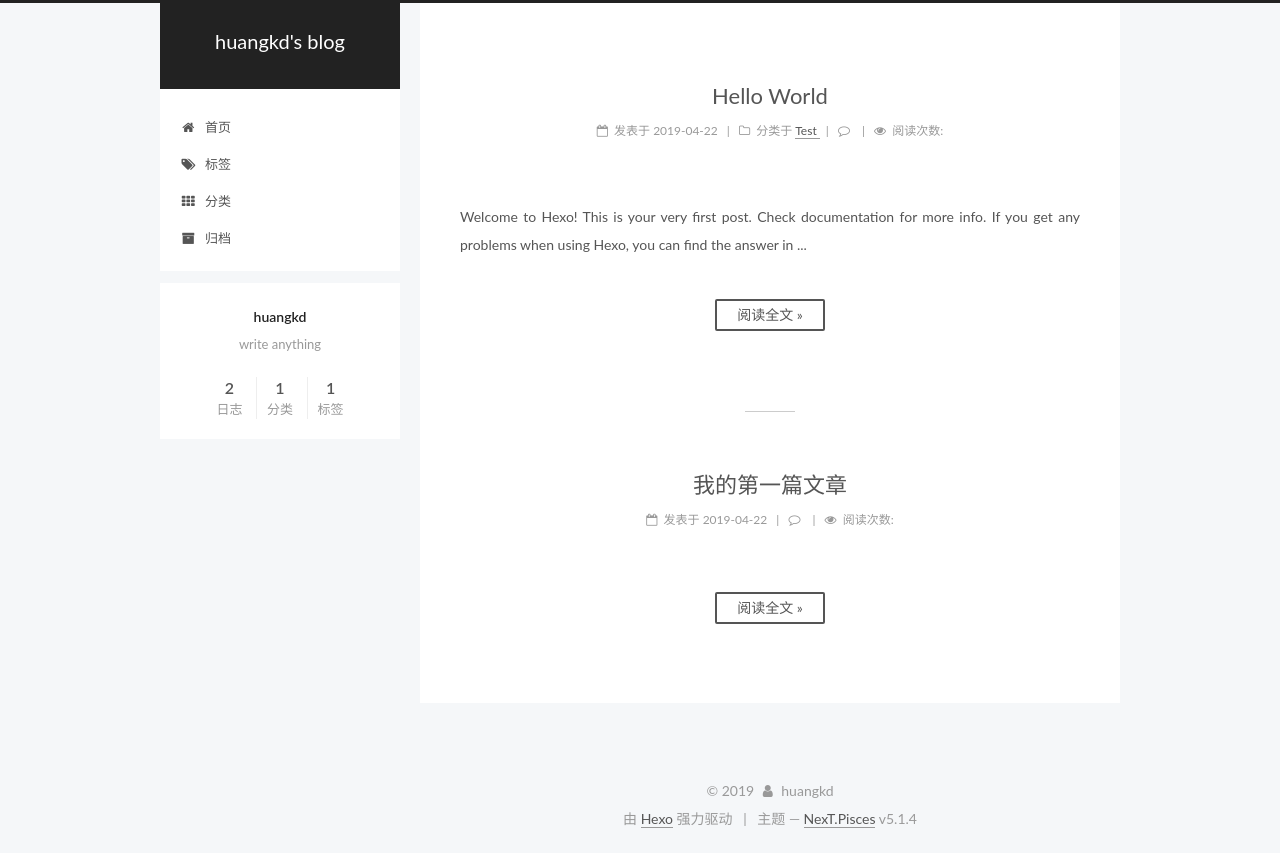
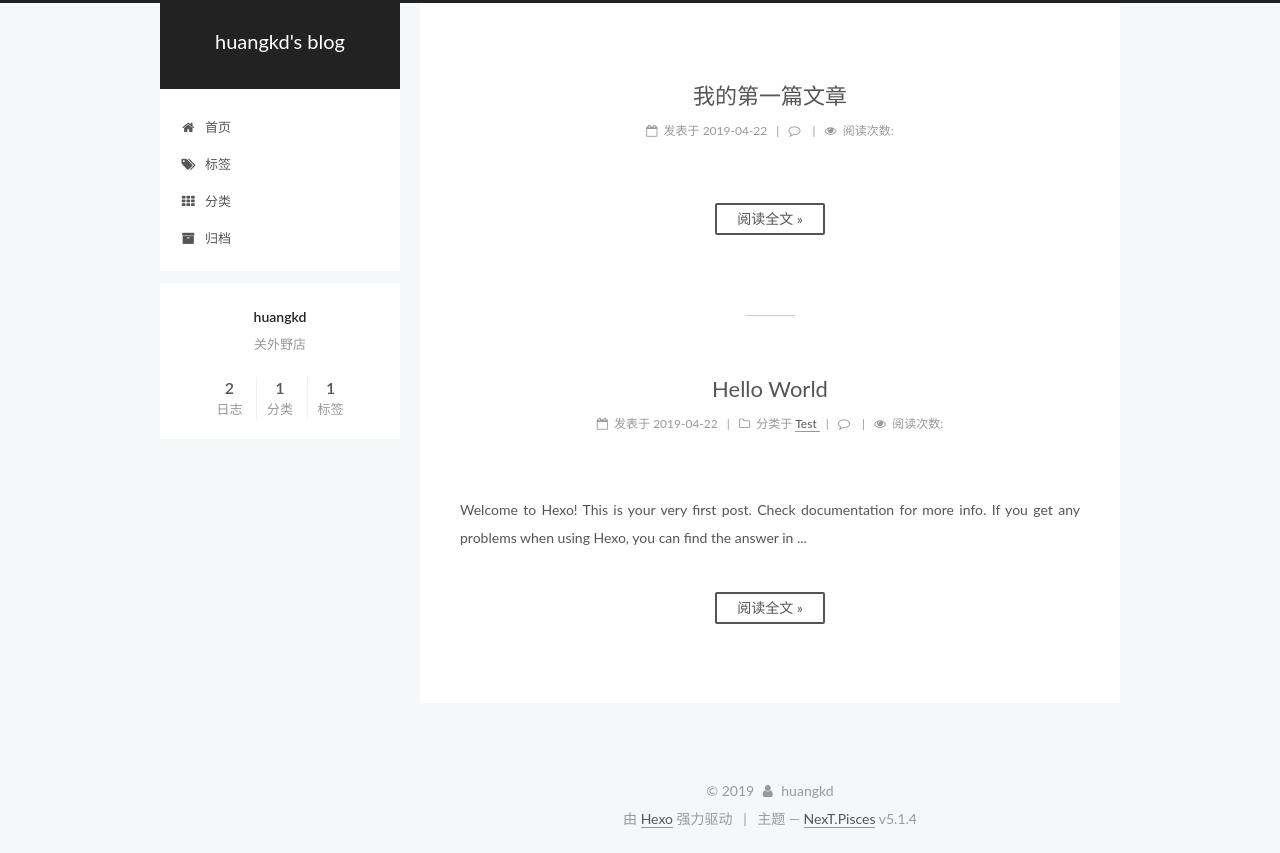
Before and after one commit to hhhhkd/hhhhkd.github.io, a plain HTML site: page index.html in a window 1280 px wide. Drawn offline with Linux system fonts and the light colour scheme; a script that the page names is missing.

Commit message:
Site updated: 2019-04-22 22:16:59

```diff
--- a/css/main.css
+++ b/css/main.css
@@ -1830,7 +1830,7 @@ pre .javascript .function {
   width: 4px;
   height: 4px;
   border-radius: 50%;
-  background: #2e36d2;
+  background: #f0b9ff;
 }
 .links-of-blogroll {
   font-size: 13px;
--- a/index.html
+++ b/index.html
@@ -79,16 +79,16 @@
 
 
 
-<meta name="description" content="write anything">
+<meta name="description" content="关外野店">
 <meta property="og:type" content="website">
 <meta property="og:title" content="huangkd&#39;s blog">
 <meta property="og:url" content="http://huangkd.com/index.html">
 <meta property="og:site_name" content="huangkd&#39;s blog">
-<meta property="og:description" content="write anything">
+<meta property="og:description" content="关外野店">
 <meta property="og:locale" content="zh-Hans">
 <meta name="twitter:card" content="summary">
 <meta name="twitter:title" content="huangkd&#39;s blog">
-<meta name="twitter:description" content="write anything">
+<meta name="twitter:description" content="关外野店">
 
 
 
@@ -238,6 +238,153 @@
           <div id="content" class="content">
 
   <section id="posts" class="posts-expand">
+
+
+
+
+
+
+
+
+
+  <article class="post post-type-normal" itemscope itemtype="http://schema.org/Article">
+
+
+
+  <div class="post-block">
+    <link itemprop="mainEntityOfPage" href="http://huangkd.com/2019/04/22/我的第一篇文章/">
+
+    <span hidden itemprop="author" itemscope itemtype="http://schema.org/Person">
+      <meta itemprop="name" content="huangkd">
+      <meta itemprop="description" content>
+      <meta itemprop="image" content="/images/avatar.gif">
+    </span>
+
+    <span hidden itemprop="publisher" itemscope itemtype="http://schema.org/Organization">
+      <meta itemprop="name" content="huangkd's blog">
+    </span>
+
+
+      <header class="post-header">
+
+
+
+          <h1 class="post-title" itemprop="name headline">
+
+                <a class="post-title-link" href="/2019/04/22/我的第一篇文章/" itemprop="url">我的第一篇文章</a></h1>
+
+
+        <div class="post-meta">
+          <span class="post-time">
+
+              <span class="post-meta-item-icon">
+                <i class="fa fa-calendar-o"></i>
+              </span>
+
+                <span class="post-meta-item-text">发表于</span>
+
+              <time title="创建于" itemprop="dateCreated datePublished" datetime="2019-04-22T15:32:47+08:00">
+                2019-04-22
+              </time>
+
+
+
+
+
+          </span>
+
+
+
+
+
+              <span class="post-comments-count">
+                <span class="post-meta-divider">|</span>
+                <span class="post-meta-item-icon">
+                  <i class="fa fa-comment-o"></i>
+                </span>
+                <a href="/2019/04/22/我的第一篇文章/#comments" itemprop="discussionUrl">
+                  <span class="post-comments-count valine-comment-count" data-xid="/2019/04/22/我的第一篇文章/" itemprop="commentCount"></span>
+                </a>
+              </span>
+
+
+
+
+
+             <span id="/2019/04/22/我的第一篇文章/" class="leancloud_visitors" data-flag-title="我的第一篇文章">
+               <span class="post-meta-divider">|</span>
+               <span class="post-meta-item-icon">
+                 <i class="fa fa-eye"></i>
+               </span>
+
+                 <span class="post-meta-item-text">阅读次数&#58;</span>
+
+                 <span class="leancloud-visitors-count"></span>
+             </span>
+
+
+
+
+
+
+
+
+        </div>
+      </header>
+
+
+
+
+
+    <div class="post-body" itemprop="articleBody">
+
+
+
+
+
+
+
+
+
+          <!--noindex-->
+          <div class="post-button text-center">
+            <a class="btn" href="/2019/04/22/我的第一篇文章/#more" rel="contents">
+              阅读全文 &raquo;
+            </a>
+          </div>
+          <!--/noindex-->
+
+
+    </div>
+
+
+
+
+
+
+
+
+
+
+    <footer class="post-footer">
+
+
+
+
+
+
+
+
+        <div class="post-eof"></div>
+
+    </footer>
+  </div>
+
+
+
+  </article>
+
+
 
 
 
@@ -408,153 +555,6 @@
 
 
 
-
-
-
-
-
-
-
-
-  <article class="post post-type-normal" itemscope itemtype="http://schema.org/Article">
-
-
-
-  <div class="post-block">
-    <link itemprop="mainEntityOfPage" href="http://huangkd.com/2019/04/22/我的第一篇文章/">
-
-    <span hidden itemprop="author" itemscope itemtype="http://schema.org/Person">
-      <meta itemprop="name" content="huangkd">
-      <meta itemprop="description" content>
-      <meta itemprop="image" content="/images/avatar.gif">
-    </span>
-
-    <span hidden itemprop="publisher" itemscope itemtype="http://schema.org/Organization">
-      <meta itemprop="name" content="huangkd's blog">
-    </span>
-
-
-      <header class="post-header">
-
-
-
-          <h1 class="post-title" itemprop="name headline">
-
-                <a class="post-title-link" href="/2019/04/22/我的第一篇文章/" itemprop="url">我的第一篇文章</a></h1>
-
-
-        <div class="post-meta">
-          <span class="post-time">
-
-              <span class="post-meta-item-icon">
-                <i class="fa fa-calendar-o"></i>
-              </span>
-
-                <span class="post-meta-item-text">发表于</span>
-
-              <time title="创建于" itemprop="dateCreated datePublished" datetime="2019-04-22T15:32:47+08:00">
-                2019-04-22
-              </time>
-
-
-
-
-
-          </span>
-
-
-
-
-
-              <span class="post-comments-count">
-                <span class="post-meta-divider">|</span>
-                <span class="post-meta-item-icon">
-                  <i class="fa fa-comment-o"></i>
-                </span>
-                <a href="/2019/04/22/我的第一篇文章/#comments" itemprop="discussionUrl">
-                  <span class="post-comments-count valine-comment-count" data-xid="/2019/04/22/我的第一篇文章/" itemprop="commentCount"></span>
-                </a>
-              </span>
-
-
-
-
-
-             <span id="/2019/04/22/我的第一篇文章/" class="leancloud_visitors" data-flag-title="我的第一篇文章">
-               <span class="post-meta-divider">|</span>
-               <span class="post-meta-item-icon">
-                 <i class="fa fa-eye"></i>
-               </span>
-
-                 <span class="post-meta-item-text">阅读次数&#58;</span>
-
-                 <span class="leancloud-visitors-count"></span>
-             </span>
-
-
-
-
-
-
-
-
-        </div>
-      </header>
-
-
-
-
-
-    <div class="post-body" itemprop="articleBody">
-
-
-
-
-
-
-
-
-
-          <!--noindex-->
-          <div class="post-button text-center">
-            <a class="btn" href="/2019/04/22/我的第一篇文章/#more" rel="contents">
-              阅读全文 &raquo;
-            </a>
-          </div>
-          <!--/noindex-->
-
-
-    </div>
-
-
-
-
-
-
-
-
-
-
-    <footer class="post-footer">
-
-
-
-
-
-
-
-
-        <div class="post-eof"></div>
-
-    </footer>
-  </div>
-
-
-
-  </article>
-
-
-
   </section>
 
 
@@ -591,7 +591,7 @@
           <div class="site-author motion-element" itemprop="author" itemscope itemtype="http://schema.org/Person">
 
               <p class="site-author-name" itemprop="name">huangkd</p>
-              <p class="site-description motion-element" itemprop="description">write anything</p>
+              <p class="site-description motion-element" itemprop="description">关外野店</p>
           </div>
 
           <nav class="site-state motion-element">
```
Also changed, not shown: 2019/04/22/hello-world/index.html (+1 -1 lines), 2019/04/22/我的第一篇文章/index.html (+4 -4 lines), archives/2019/04/index.html (+4 -4 lines), archives/2019/index.html (+4 -4 lines), archives/index.html (+4 -4 lines), categories/Test/index.html (+4 -4 lines), categories/index.html (+4 -4 lines), tags/TestTag/index.html (+4 -4 lines), tags/index.html (+4 -4 lines).
